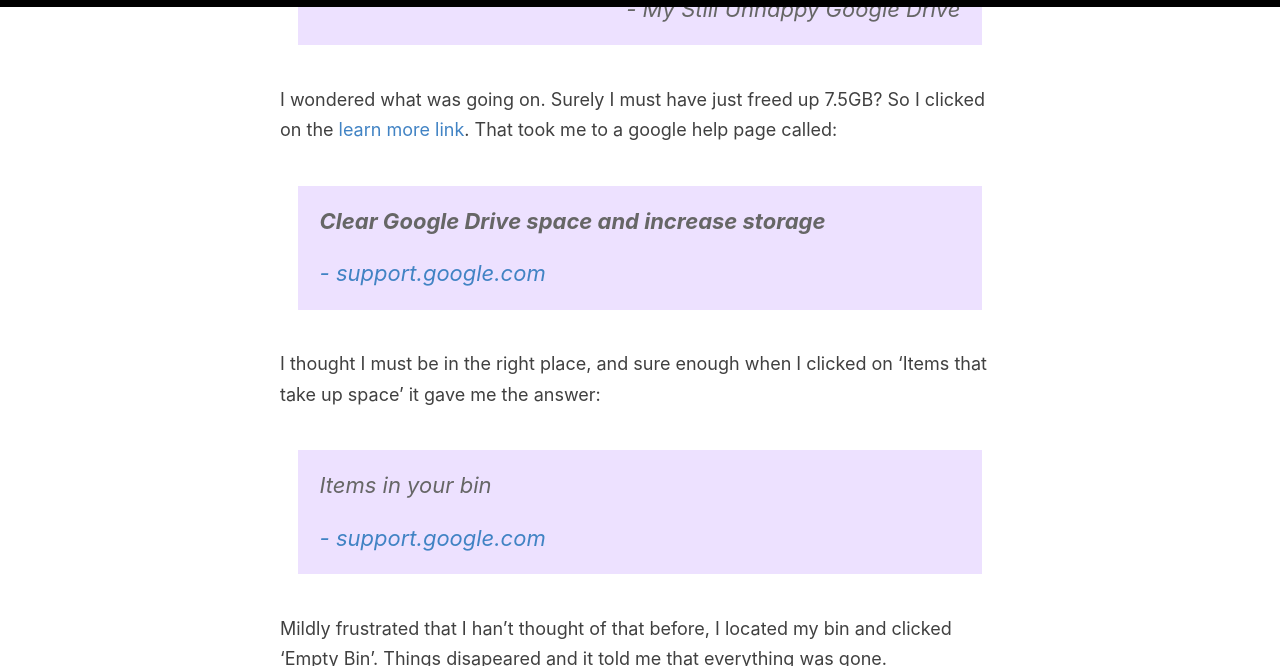
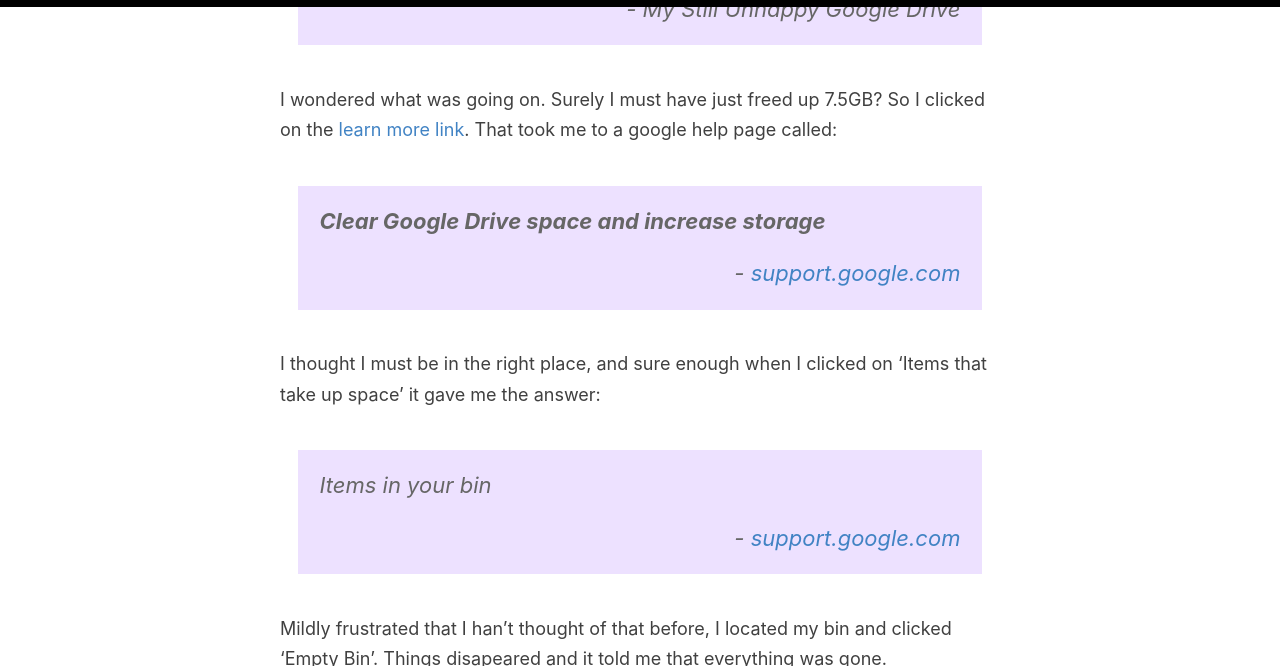
Before and after one commit to josh-justjosh/blog, a Jekyll site: the page built from _posts/2020/03/2020-03-07-Google Drive Adventures.md, in a window 1280 px wide and 900 px high, scrolled down 1376 px, cut to the strip 0-666 px from the top of the window. Built offline with Jekyll 4.4.1, drawn with Linux system fonts in a browser that asks for light colours.

Commit message:
Update 2020-03-07-Google Drive Adventures.md

```diff
--- a/_posts/2020/03/2020-03-07-Google Drive Adventures.md
+++ b/_posts/2020/03/2020-03-07-Google Drive Adventures.md
@@ -28,13 +28,13 @@ I wondered what was going on. Surely I must have just freed up 7.5GB? So I click
 
 > **Clear Google Drive space and increase storage**
 >
-> <a href="https://support.google.com/" style="text-align:right;">- support.google.com</a>
+> <p style="text-align:right;">- <a href="https://support.google.com/">support.google.com</a></p>
 
 I thought I must be in the right place, and sure enough when I clicked on 'Items that take up space' it gave me the answer:
 
 > Items in your bin
 >
-> <a href="https://support.google.com/" style="text-align:right;">- support.google.com</a>
+> <p style="text-align:right;">- <a href="https://support.google.com/">support.google.com</a></p>
 
 Mildly frustrated that I han't thought of that before, I located my bin and clicked 'Empty Bin'. Things disapeared and it told me that everything was gone.
 
```
